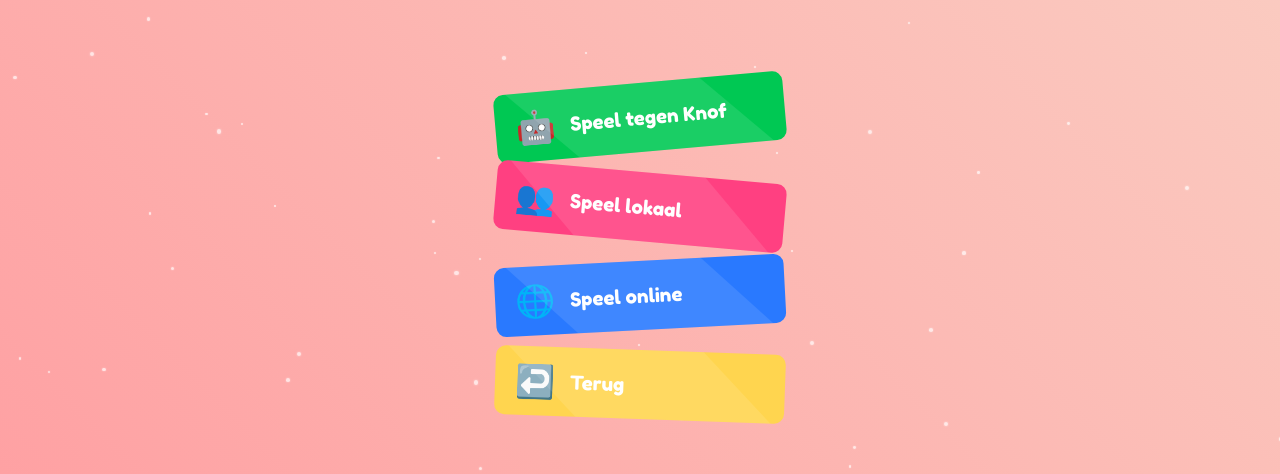
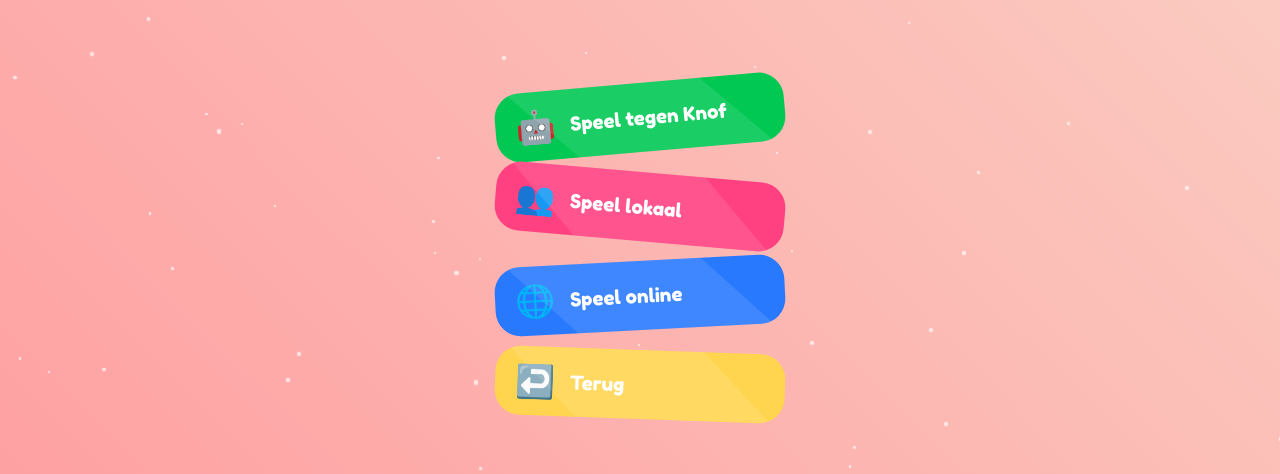
Before and after one commit to campique/rheezerbelten-webapp, a React (Create React App) app: page /games/connect-four in a window 1280 px wide. Shown: the part 265-739 px from the top of the page. Built offline with nearby package versions, Linux system fonts and the light colour scheme; no server answers; the HTML template or start-up script is replaced by a standard one.

Commit message:
Update ConnectFourOptions.js

```diff
--- a/src/games/ConnectFourOptions.js
+++ b/src/games/ConnectFourOptions.js
@@ -16,7 +16,7 @@ const OptionButton = styled.div`
   color: white;
   padding: 15px 20px;
   margin: 10px;
-  border-radius: 10px;
+  border-radius: 25px;
   cursor: pointer;
   display: flex;
   align-items: center;
```
